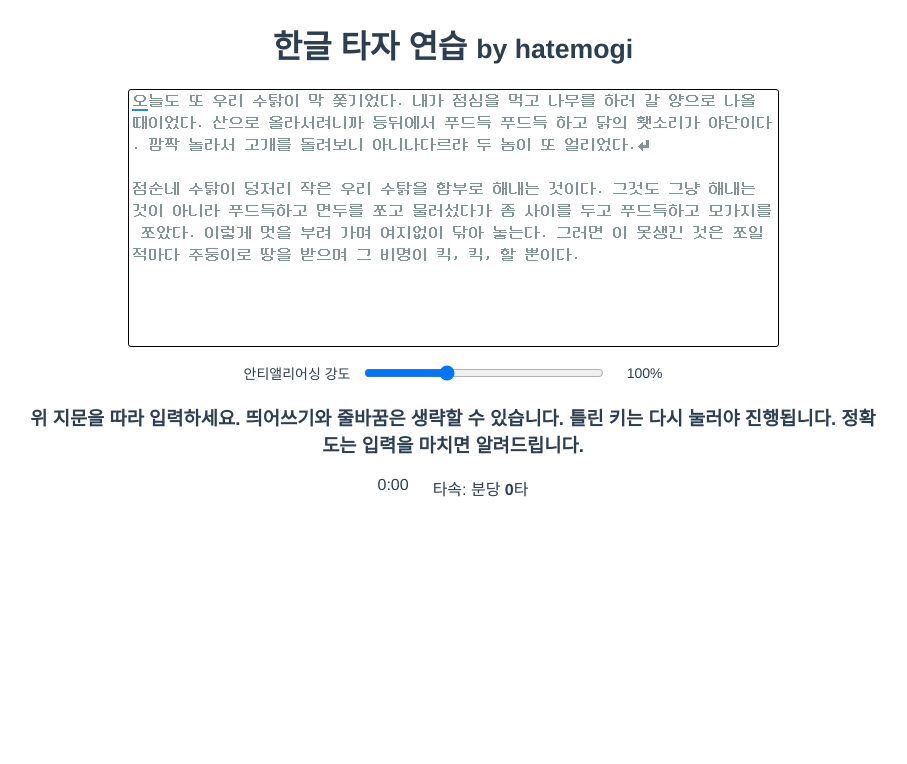
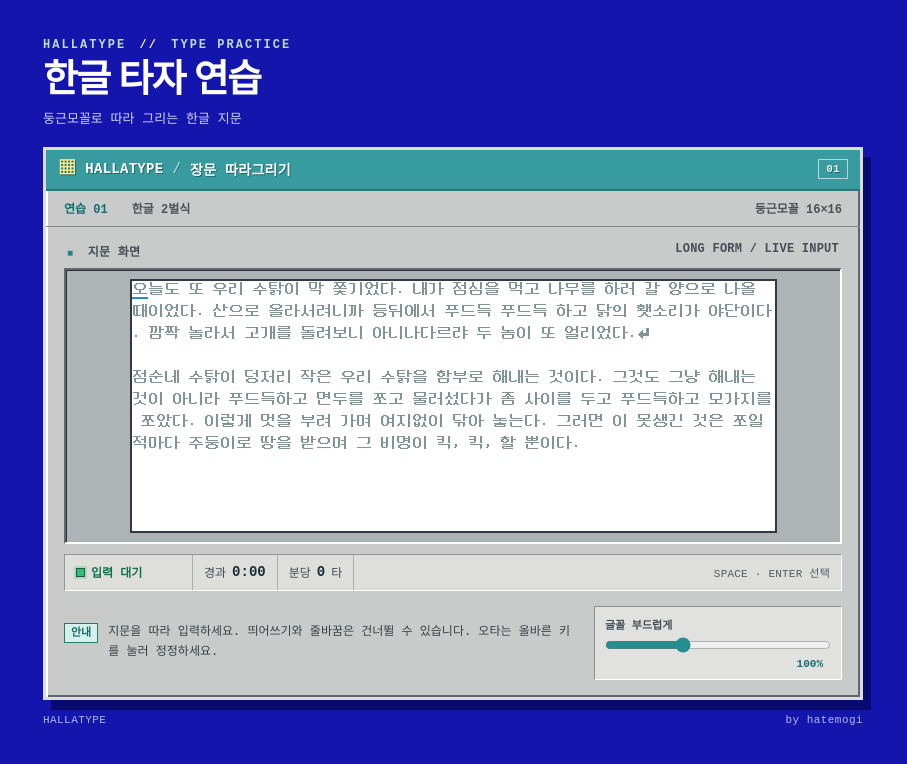
Before and after one commit to hatemogi/hallatype, a Vue app: page /practice in a window 1280 px wide. Shown: the top 764 px of the page, without its empty margins (187-1094 px from the left). Built offline with nearby package versions, Linux system fonts and the light colour scheme.

Commit message:
이야기 통신 화면을 참고한 타자 연습 디자인 적용

```diff
--- a/src/views/Home.vue
+++ b/src/views/Home.vue
@@ -1,37 +1,71 @@
 <template>
-  <div class="연습">
-    <h1>한글 타자 연습 <small>by hatemogi</small></h1>
-    <canvas id="캔버스" width="1286" height="500"></canvas>
+  <main class="연습">
+    <header class="브랜드">
+      <p class="브랜드표식">HALLATYPE <span>//</span> TYPE PRACTICE</p>
+      <h1>한글 타자 연습</h1>
+      <p class="브랜드설명">둥근모꼴로 따라 그리는 한글 지문</p>
+    </header>
+
+    <section class="프로그램창" aria-label="장문 따라그리기">
+      <div class="제목줄">
+        <span class="창아이콘" aria-hidden="true">▦</span>
+        <strong>HALLATYPE</strong>
+        <span class="제목구분">/</span>
+        <span>장문 따라그리기</span>
+        <span class="제목번호">01</span>
+      </div>
+      <div class="메뉴줄" aria-label="연습 정보">
+        <span class="메뉴활성">연습 01</span>
+        <span>한글 2벌식</span>
+        <span class="메뉴끝">둥근모꼴 16×16</span>
+      </div>
+
+      <div class="창내용">
+        <div class="화면머리">
+          <span><span class="화면머리표식" aria-hidden="true">■</span> 지문 화면</span>
+          <span>LONG FORM / LIVE INPUT</span>
+        </div>
+        <div class="화면테두리">
+          <canvas id="캔버스" width="1286" height="500" aria-label="따라 입력할 지문"></canvas>
+        </div>
+
+        <div class="상태줄">
+          <span class="연결상태"><span class="상태등" aria-hidden="true"></span>{{결과화면보이기 ? '연습 완료' : 시작시각 ? '입력 중' : '입력 대기'}}</span>
+          <span>경과 <strong>{{소요시간}}</strong></span>
+          <span>분당 <strong>{{타속}}</strong>타</span>
+          <span class="상태오른쪽">SPACE · ENTER 선택</span>
+        </div>
+
+        <div v-if="!결과화면보이기" class="아래패널">
+          <div class="설명">
+            <span class="패널표식">안내</span>
+            <p>지문을 따라 입력하세요. 띄어쓰기와 줄바꿈은 건너뛸 수 있습니다. 오타는 올바른 키를 눌러 정정하세요.</p>
+          </div>
           <div class="글꼴설정">
-      <label for="안티앨리어싱강도">안티앨리어싱 강도</label>
+            <label for="안티앨리어싱강도">글꼴 부드럽게</label>
             <input id="안티앨리어싱강도" v-model.number="안티앨리어싱강도" type="range" min="0" max="300" step="10" @input="글꼴다시그리기" @keydown.stop>
             <output for="안티앨리어싱강도">{{안티앨리어싱강도}}%</output>
           </div>
-    <div class="설명" v-if="!결과화면보이기">
-      <h3>위 지문을 따라 입력하세요. 띄어쓰기와 줄바꿈은 생략할 수 있습니다. 틀린 키는 다시 눌러야 진행됩니다. 정확도는 입력을 마치면 알려드립니다.</h3>
-      <div class="진행상태">
-        <span>{{소요시간}}</span>
-        <span>타속: 분당 <strong>{{타속}}</strong>타</span>
+        </div>
+
+        <div v-else class="결과">
+          <div class="결과머리"><span class="패널표식">완료</span><h2>타자 연습 결과</h2></div>
+          <div class="결과내용">
+            <table>
+              <tbody>
+                <tr><th scope="row">시간</th><td>{{소요시간}}</td></tr>
+                <tr><th scope="row">유효타수</th><td>{{유효타수}} / {{기대타수}}</td></tr>
+                <tr><th scope="row">정확도</th><td>{{정확도}}%</td></tr>
+                <tr><th scope="row">타속</th><td>분당 <strong>{{타속}}</strong>타</td></tr>
+              </tbody>
+            </table>
+            <button class="버튼" type="button" @click="reset">다시하기 <span aria-hidden="true">↵</span></button>
           </div>
         </div>
-    <!--div class="안내">
-        이 프로그램은, 한글 타자 연습을 웹 애플리케이션으로 하면서, 자소별 진행 상황을 보이면
-        좋겠다는 생각으로 출발한 프로토타입입니다. 예를 들어, 중성이 틀리면 중성 부분만 빨간색으로
-        보여주는데요,
-    </div-->
-    <div class="결과" v-if="결과화면보이기">
-      <h2>타자 연습 결과</h2>
-      <table>
-        <tbody>
-          <tr><th>시간</th><td>{{소요시간}}</td></tr>
-          <tr><th>유효타수</th><td>{{유효타수}} / {{기대타수}}</td></tr>
-          <tr><th>정확도</th><td>{{정확도}}%</td></tr>
-          <tr><th>타속</th><td>분당 <strong>{{타속}}</strong>타</td></tr>
-        </tbody>
-      </table>
-      <button class="버튼" v-on:click="reset">다시하기</button>
       </div>
-  </div>
+    </section>
+    <footer class="바닥말"><span>HALLATYPE</span><span>by hatemogi</span></footer>
+  </main>
 </template>
 
 <script lang="ts">
@@ -163,73 +197,369 @@ export default defineComponent({
 
 </script>
 
-<style lang="scss">
+<style scoped lang="scss">
+:global(body:has(.연습)) {
+  margin: 0;
+}
 
 .연습 {
-    width: 850px;
-    margin: auto;
+  box-sizing: border-box;
+  min-height: 100vh;
+  padding: 38px 22px 20px;
+  background: #1415ad;
+  color: #202733;
+  font-family: 'Courier New', 'Apple SD Gothic Neo', 'Malgun Gothic', monospace;
 }
 
-.안내 {
+.브랜드 {
+  max-width: 820px;
+  margin: 0 auto 20px;
   text-align: left;
-    margin-top: 50px;
+  color: #fff;
+}
+
+.브랜드표식 {
+  margin: 0 0 5px;
+  color: #b9ddcf;
+  font-size: 12px;
+  font-weight: 700;
+  letter-spacing: .17em;
+}
+
+.브랜드표식 span {
+  color: #fff39c;
+  padding: 0 4px;
+}
+
+.브랜드 h1 {
+  margin: 0;
+  font-family: 'Apple SD Gothic Neo', 'Malgun Gothic', sans-serif;
+  font-size: clamp(28px, 4vw, 38px);
+  font-weight: 800;
+  letter-spacing: -.045em;
+  line-height: 1.2;
+}
+
+.브랜드설명 {
+  margin: 5px 0 0;
+  color: #ccd2ff;
+  font-size: 13px;
+}
+
+.프로그램창 {
+  box-sizing: border-box;
+  max-width: 820px;
+  margin: 0 auto;
+  border: 3px solid #dbdddc;
+  background: #c9cbca;
+  box-shadow: inset 2px 2px #fff, inset -2px -2px #606671, 8px 10px 0 #09096f;
+  text-align: left;
+}
+
+.제목줄 {
+  display: flex;
+  align-items: center;
+  gap: 9px;
+  height: 39px;
+  padding: 0 12px;
+  border-bottom: 2px solid #2b777d;
+  background: #389ba0;
+  color: #fff;
+  font-size: 14px;
+  font-weight: 700;
+  letter-spacing: .02em;
+  text-shadow: 1px 1px #21676d;
+}
+
+.창아이콘 {
+  color: #ffec8c;
+  font-size: 18px;
+  line-height: 1;
+}
+
+.제목구분 {
+  opacity: .55;
+}
+
+.제목번호 {
+  margin-left: auto;
+  padding: 3px 7px;
+  border: 1px solid #b2d8d5;
+  color: #ebf9f6;
+  font-size: 11px;
+}
+
+.메뉴줄 {
+  display: flex;
+  align-items: center;
+  gap: 24px;
+  min-height: 35px;
+  padding: 0 18px;
+  border-bottom: 1px solid #81878b;
+  color: #49525c;
+  font-size: 12px;
+  font-weight: 700;
+}
+
+.메뉴활성 {
+  color: #126f74;
+}
+
+.메뉴끝 {
+  margin-left: auto;
+}
+
+.창내용 {
+  padding: 15px 18px 17px;
+}
+
+.화면머리 {
+  display: flex;
+  justify-content: space-between;
+  gap: 12px;
+  padding: 0 3px 8px;
+  color: #454d58;
+  font-size: 12px;
+  font-weight: 700;
+  letter-spacing: .02em;
+}
+
+.화면머리표식 {
+  margin-right: 7px;
+  color: #238689;
+  font-size: 10px;
+}
+
+.화면테두리 {
+  display: flex;
+  justify-content: center;
+  padding: 9px;
+  border: 2px solid;
+  border-color: #626871 #fff #fff #626871;
+  background: #aeb4b5;
+  box-shadow: inset 1px 1px #292f3a;
+}
+
+#캔버스 {
+  display: block;
+  width: min(100%, 643px);
+  height: auto;
+  border: 2px solid #313946;
+  background: #fff;
+}
+
+.상태줄 {
+  display: flex;
+  align-items: stretch;
+  flex-wrap: wrap;
+  min-height: 35px;
+  margin-top: 10px;
+  border: 1px solid #8f9799;
+  border-right-color: #fff;
+  border-bottom-color: #fff;
+  background: #dedfdb;
+  color: #3f4953;
+  font-size: 12px;
+}
+
+.상태줄 > span {
+  display: flex;
+  align-items: center;
+  gap: 6px;
+  padding: 5px 11px;
+  border-right: 1px solid #a8afb0;
+}
+
+.상태줄 strong {
+  color: #172b38;
+  font-size: 14px;
+}
+
+.연결상태 {
+  min-width: 105px;
+  color: #176f53;
+  font-weight: 700;
+}
+
+.상태등 {
+  width: 7px;
+  height: 7px;
+  border: 1px solid #155c45;
+  background: #36bb74;
+  box-shadow: 0 0 0 2px #b5d4bf;
+}
+
+.상태줄 .상태오른쪽 {
+  margin-left: auto;
+  border-right: 0;
+  color: #505b66;
+  font-size: 11px;
+  letter-spacing: .02em;
+}
+
+.아래패널 {
+  display: grid;
+  grid-template-columns: minmax(0, 1fr) 248px;
+  gap: 18px;
+  align-items: center;
+  padding-top: 15px;
+}
+
+.설명 {
+  display: flex;
+  align-items: flex-start;
+  gap: 10px;
+  color: #36404a;
+}
+
+.설명 p {
+  margin: 0;
+  font-size: 12px;
+  line-height: 1.6;
+}
+
+.패널표식 {
+  flex: none;
+  padding: 4px 6px 3px;
+  border: 1px solid #2a7778;
+  background: #d5f1e9;
+  color: #176a6d;
+  font-size: 11px;
+  font-weight: 700;
+  line-height: 1;
+}
+
+.글꼴설정 {
+  display: grid;
+  grid-template-columns: 1fr auto;
+  gap: 5px 8px;
+  padding: 9px 10px;
+  border: 1px solid;
+  border-color: #8b9294 #fff #fff #8b9294;
+  background: #e1e2df;
+  color: #404c56;
+  font-size: 11px;
+}
+
+.글꼴설정 label {
+  text-align: left;
+  font-weight: 700;
+}
+
+.글꼴설정 input {
+  grid-column: 1 / -1;
+  width: 100%;
+  margin: 0;
+  accent-color: #258e90;
+  cursor: pointer;
+}
+
+.글꼴설정 output {
+  color: #146e72;
+  font-weight: 700;
+  text-align: right;
 }
 
 .결과 {
-    font-size: 1.5rem;
-    text-align: left;
-    background-color: #eee;
-    border-radius: 5px;
-    margin: 1rem;
-    padding: 20px;
+  margin-top: 15px;
+  border: 1px solid #8b9294;
+  border-right-color: #fff;
+  border-bottom-color: #fff;
+  background: #e1e2df;
 }
 
-#캔버스 {
-  width: 643px;
-  height: 250px;
-  border: 1px solid black;
-  border-radius: 3px;
-  padding: 3px;
-  zoom: 100%;
+.결과머리 {
+  display: flex;
+  align-items: center;
+  gap: 10px;
+  padding: 11px 14px;
+  border-bottom: 1px solid #b2b7b8;
 }
 
-.글꼴설정 {
+.결과 h2 {
+  margin: 0;
+  font-size: 15px;
+}
+
+.결과내용 {
   display: flex;
   align-items: center;
-  justify-content: center;
-  gap: 12px;
-  margin: 12px 0 20px;
-  font-size: 14px;
+  justify-content: space-between;
+  gap: 20px;
+  padding: 10px 14px 13px;
 }
 
-.글꼴설정 input {
-  width: 240px;
+.결과 table {
+  border-collapse: collapse;
+  font-size: 12px;
 }
 
-.글꼴설정 output {
-  min-width: 44px;
-  text-align: right;
+.결과 th,
+.결과 td {
+  padding: 3px 22px 3px 0;
+  text-align: left;
 }
 
-.진행상태 {
-  display: flex;
-  justify-content: center;
-  gap: 24px;
+.결과 th {
+  color: #68717b;
+  font-weight: 400;
+}
+
+.결과 td {
+  color: #1e313d;
+  font-weight: 700;
 }
 
 .버튼 {
-  text-align: center;
-  color: white;
-  width: 140px;
-  height: 3rem;
-  font-size: 1.5rem;
-  background-color: #268bd2;
-  border: 1px solid white;
-  border-radius: 3px;
-  margin: 30px;
+  flex: none;
+  min-width: 125px;
+  padding: 10px 13px;
+  border: 2px solid;
+  border-color: #fff #71787a #71787a #fff;
+  background: #348f91;
+  color: #fff;
+  font: inherit;
+  font-size: 13px;
+  font-weight: 700;
+  cursor: pointer;
 }
 
-th {
-  width: 100px;
+.버튼:hover {
+  background: #227b7f;
+}
+
+.버튼:active {
+  border-color: #71787a #fff #fff #71787a;
+}
+
+.버튼:focus-visible,
+.글꼴설정 input:focus-visible {
+  outline: 2px solid #1415ad;
+  outline-offset: 3px;
+}
+
+.버튼 span {
+  margin-left: 10px;
+}
+
+.바닥말 {
+  display: flex;
+  justify-content: space-between;
+  max-width: 820px;
+  margin: 14px auto 0;
+  color: #aeb8fa;
+  font-size: 11px;
+  letter-spacing: .04em;
+}
+
+@media (max-width: 680px) {
+  .연습 { padding: 24px 12px 18px; }
+  .프로그램창 { box-shadow: 4px 5px 0 #09096f; }
+  .창내용 { padding: 12px; }
+  .메뉴줄 { gap: 12px; padding: 0 11px; font-size: 10px; }
+  .화면머리 { font-size: 10px; }
+  .상태줄 .상태오른쪽 { display: none; }
+  .아래패널 { grid-template-columns: 1fr; gap: 12px; }
+  .결과내용 { align-items: flex-start; flex-direction: column; }
 }
 </style>
--- a/vite.pages.config.ts
+++ b/vite.pages.config.ts
@@ -25,8 +25,8 @@ export default defineConfig({
         start_url: '/',
         scope: '/',
         display: 'standalone',
-        background_color: '#ffffff',
-        theme_color: '#4DBA87',
+        background_color: '#1415ad',
+        theme_color: '#1415ad',
         icons: [
           { src: '/img/icons/android-chrome-192x192.png', sizes: '192x192', type: 'image/png' },
           { src: '/img/icons/android-chrome-512x512.png', sizes: '512x512', type: 'image/png' },
```
Also changed, not shown: 7 other files (tests, documents, lock files or other folders). Lines whose indentation alone changed are shown as unchanged.
